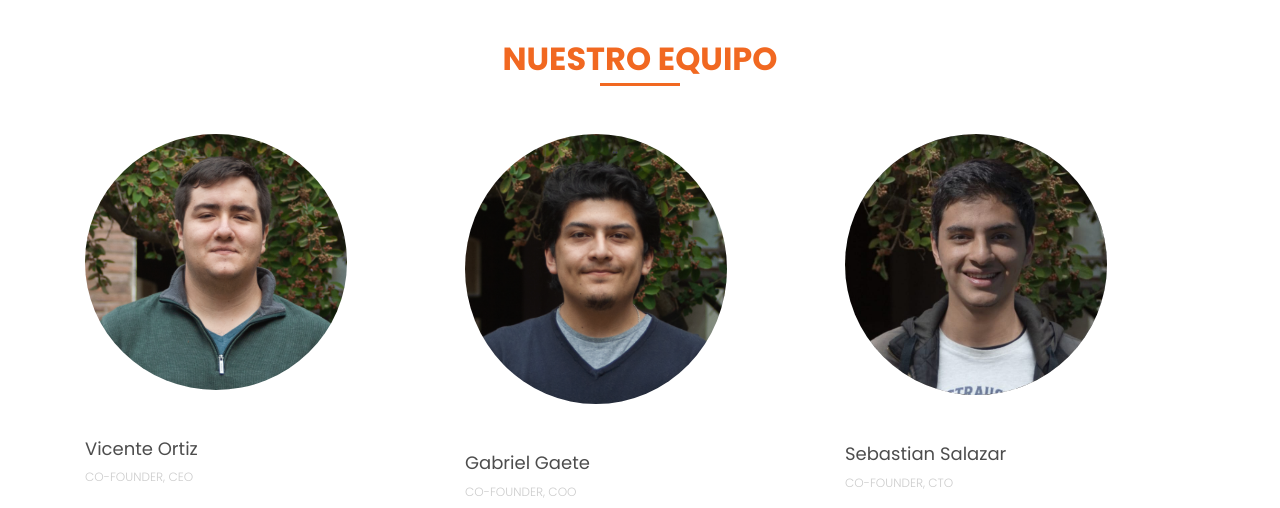
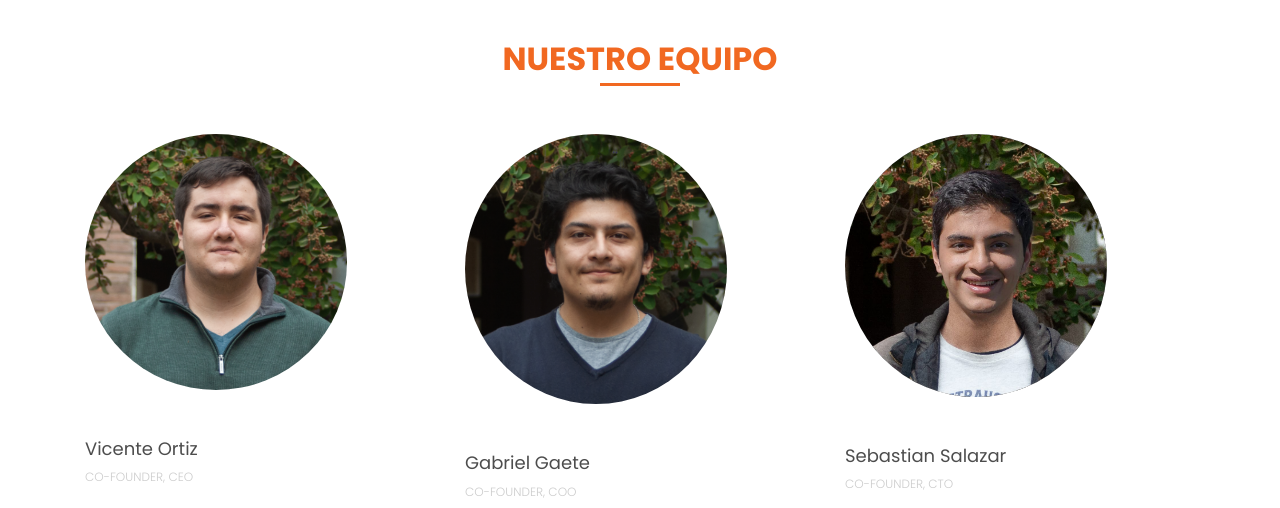
Before and after one commit to VicenteOrtiz/losk, a website: page index.html in a window 1280 px wide. Shown: the part 2580-3088 px from the top of the page. Drawn offline with Linux system fonts and the light colour scheme; files whose address does not match are found by name; a web font is replaced by a local one.

Commit message:
CHG: Se cambio la foto de Sebastian Salazar
Signed-off-by: VicenteOrtiz <vicente.ortiz@usach.cl>

```diff
--- a/index.html
+++ b/index.html
@@ -224,7 +224,7 @@
           </div>
           <div class="col-md-6 col-lg-4 mb-5 mb-lg-0" data-aos="fade" data-aos-delay="300">
             <div class="person">
-              <img src="images/sebacirculo.jpeg" alt="Image" class="img-fluid rounded mb-5 w-75 rounded-circle">
+              <img src="images/sebaredondo.jpeg" alt="Image" class="img-fluid rounded mb-5 w-75 rounded-circle">
               <h3>Sebastian Salazar</h3>
               <p class="position text-muted">Co-Founder, CTO</p>
               <p class="mb-4">A pesar de su corta edad, posee mucha experiencia trabajando en el rubro del desarrollo de tecnologías, destaca por su orden, claridad, y pasión por lo que hace.</p>
```
Also changed, not shown: images/sebaredondo.jpeg (added).
